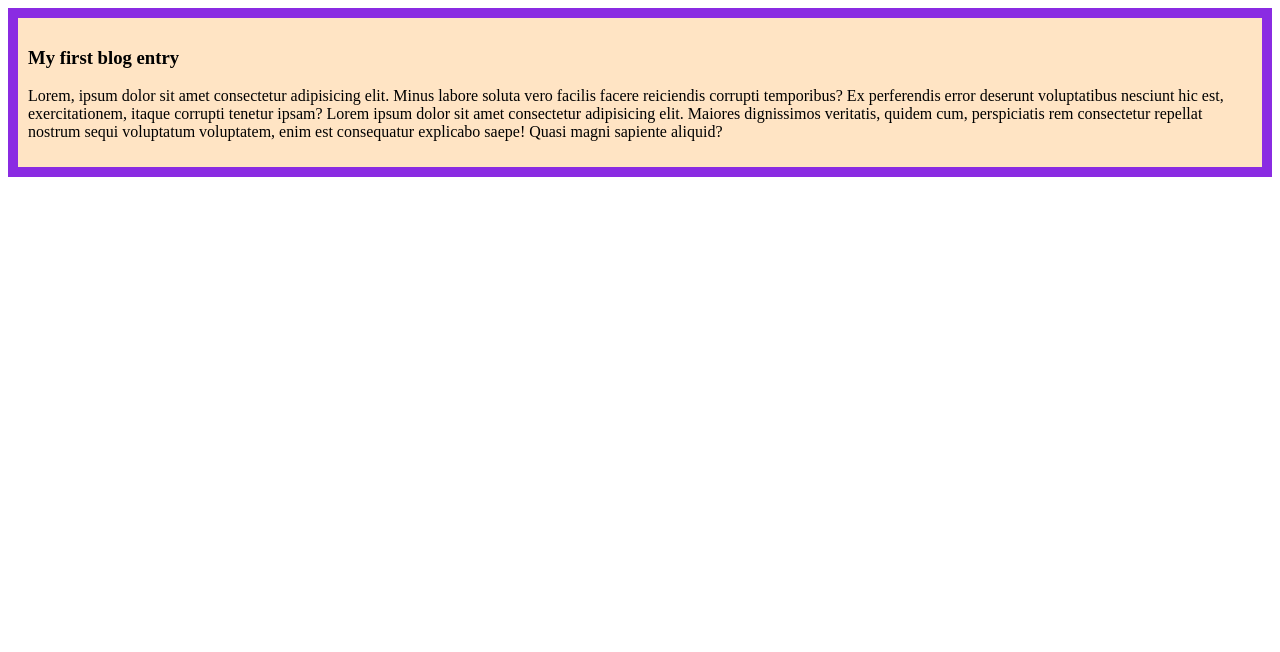
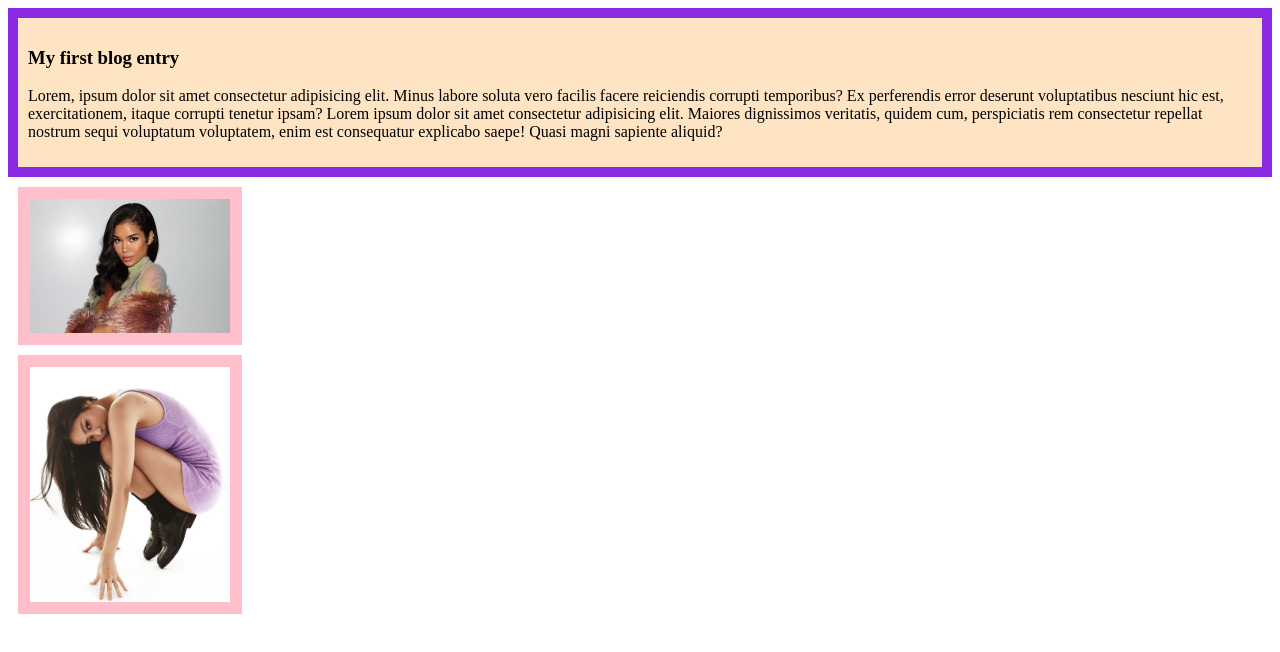
Before and after one commit to tahasann/my-first-website, a plain HTML site: page index.html in a window 1280 px wide. Drawn offline with Linux system fonts and the light colour scheme.

Commit message:
added pictures

```diff
--- a/index.html
+++ b/index.html
@@ -13,5 +13,7 @@
         <h3>My first blog entry</h3>
         <p>Lorem, ipsum dolor sit amet consectetur adipisicing elit. Minus labore soluta vero facilis facere reiciendis corrupti temporibus? Ex perferendis error deserunt voluptatibus nesciunt hic est, exercitationem, itaque corrupti tenetur ipsam? Lorem ipsum dolor sit amet consectetur adipisicing elit. Maiores dignissimos veritatis, quidem cum, perspiciatis rem consectetur repellat nostrum sequi voluptatum voluptatem, enim est consequatur explicabo saepe! Quasi magni sapiente aliquid?</p>
     </div>
+    <img src="images/jhene.jpg" alt="">
+    <img src="images/jennie.jpg" alt="">
 </body>
 </html>
--- a/styles/styles.css
+++ b/styles/styles.css
@@ -2,4 +2,11 @@ div{
     border: 10px solid blueviolet;
     background-color: bisque;
     padding: 10px;
+    margin 10px;
 }
+img{
+    margin: 10px;
+    border: 12px solid pink;
+    width: 200px;
+    display: block;
+}
```
Also changed, not shown: images/jennie.jpg (added), images/jhene.jpg (added).
